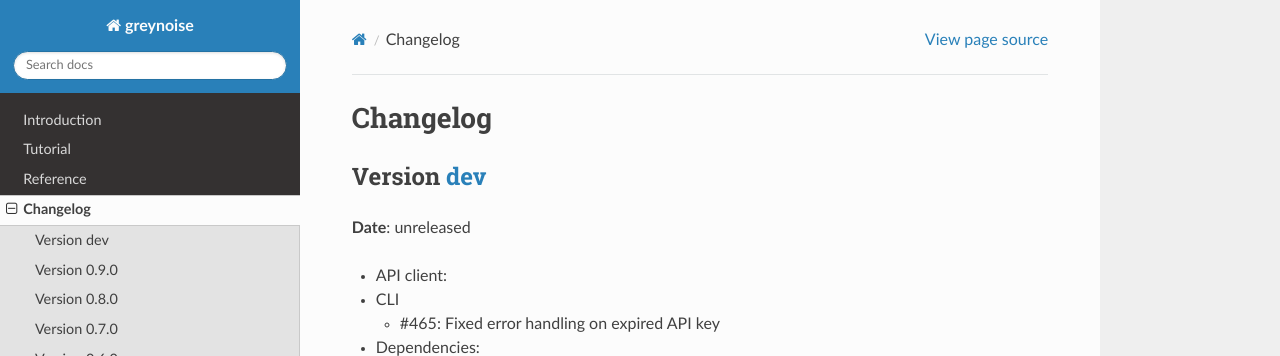
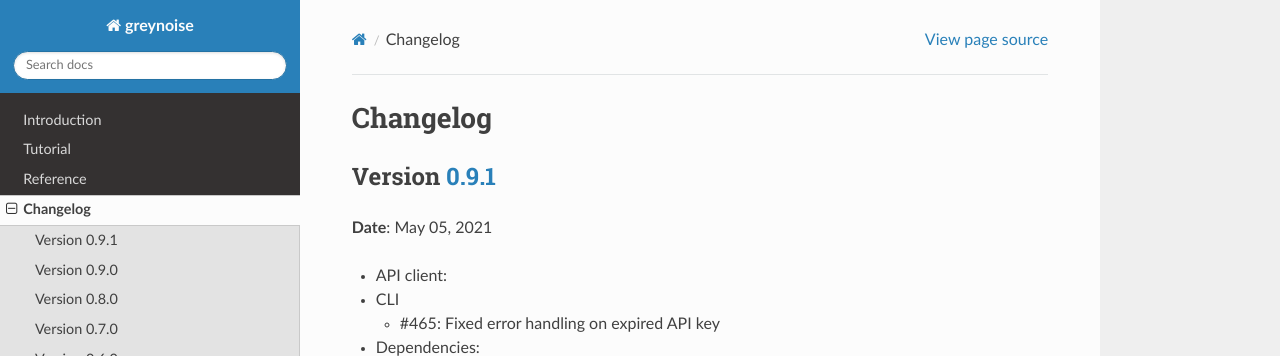
Before and after one commit to GreyNoise-Intelligence/pygreynoise, a Sphinx documentation site: the page built from docs/source/changelog.rst, in a window 1280 px wide and 900 px high. Shown: the top 356 px of the window. Built offline with Sphinx 7.4.7 and the Read the Docs theme 2.0.0, drawn with Linux system fonts in a browser that asks for light colours.

Commit message:
Bump version: 0.9.0 -> 0.9.1

```diff
--- a/CHANGELOG.rst
+++ b/CHANGELOG.rst
@@ -2,9 +2,9 @@
 Changelog
 =========
 
-Version `dev`_
+Version `0.9.1`_
 ================
-**Date**: unreleased
+**Date**: May 05, 2021
 
 * API client:
 
@@ -195,4 +195,4 @@
 .. _`0.7.0`: https://github.com/GreyNoise-Intelligence/pygreynoise/compare/v0.6.0...0.7.0
 .. _`0.8.0`: https://github.com/GreyNoise-Intelligence/pygreynoise/compare/v0.7.0...0.8.0
 .. _`0.9.0`: https://github.com/GreyNoise-Intelligence/pygreynoise/compare/v0.8.0...0.9.0
-.. _`dev`: https://github.com/GreyNoise-Intelligence/pygreynoise/compare/v0.9.0...HEAD
+.. _`0.9.1`: https://github.com/GreyNoise-Intelligence/pygreynoise/compare/v0.9.0...0.9.1
--- a/docs/source/conf.py
+++ b/docs/source/conf.py
@@ -25,7 +25,7 @@
 author = "GreyNoise Intelligence"
 
 # The full version, including alpha/beta/rc tags
-release = "0.9.0"
+release = "0.9.1"
 
 
 # -- General configuration ---------------------------------------------------
--- a/setup.py
+++ b/setup.py
@@ -27,7 +27,7 @@
 
 setup(
     name="greynoise",
-    version="0.9.0",
+    version="0.9.1",
     description="Abstraction to interact with GreyNoise API.",
     url="https://greynoise.io/",
     author="GreyNoise Intelligence",
--- a/src/greynoise/__version__.py
+++ b/src/greynoise/__version__.py
@@ -5,4 +5,4 @@
 __maintainer__ = "GreyNoise Intelligence"
 __email__ = "hello@greynoise.io"
 __status__ = "BETA"
-__version__ = "0.9.0"
+__version__ = "0.9.1"
```
Also changed, not shown: .bumpversion.cfg.
